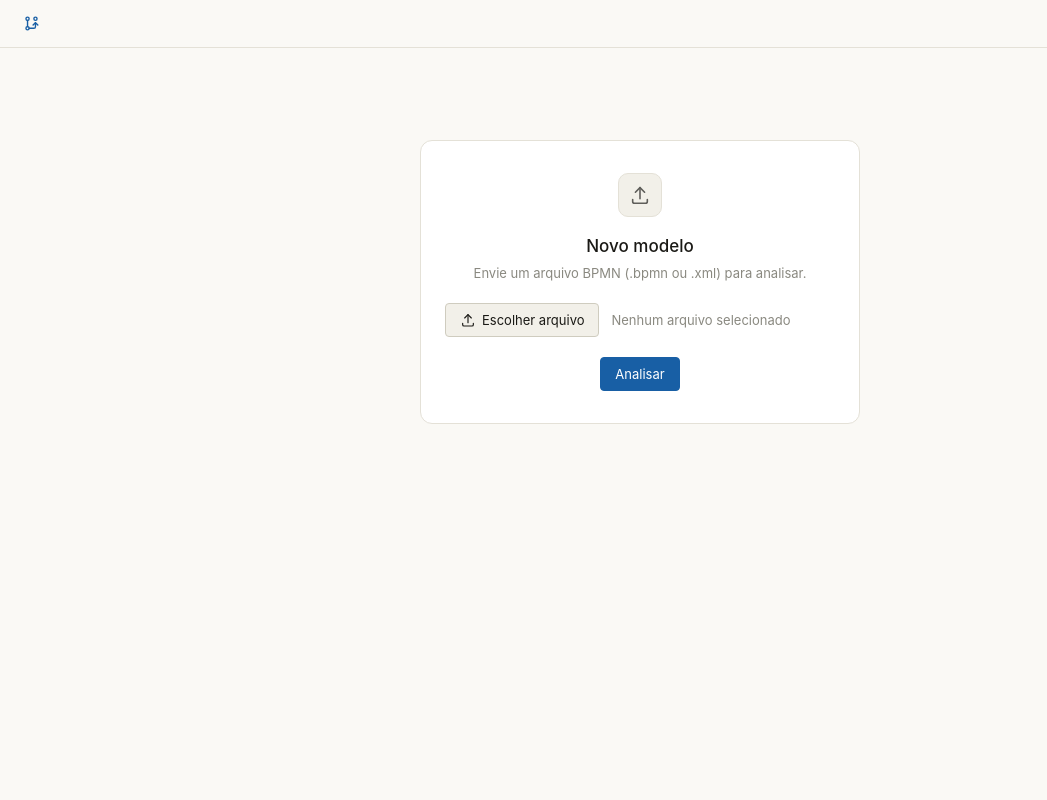
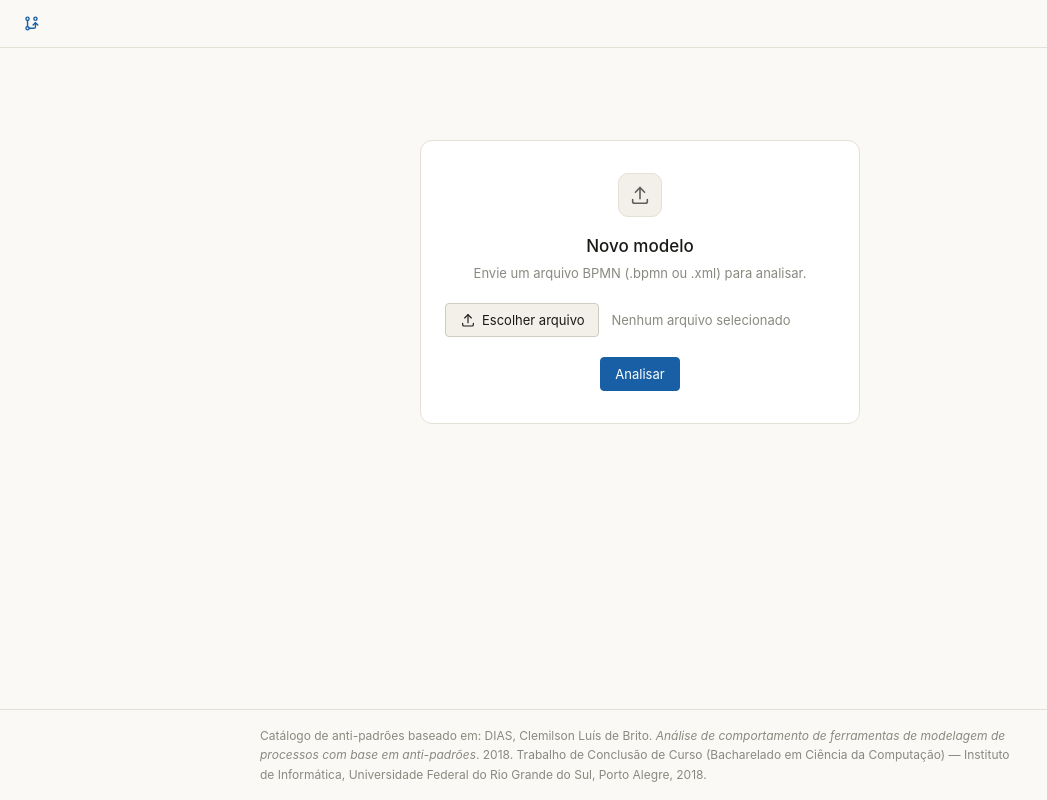
Before and after one commit to nicolasddr/BPModelDebt, a Next.js app: page / in a window 1280 px wide. Shown: the whole page, without its empty margins (0-1047 px from the left). Built offline with nearby package versions, Linux system fonts and the light colour scheme.

Commit message:
referência anti padrões nas telas

```diff
--- a/app/page.tsx
+++ b/app/page.tsx
@@ -1,4 +1,5 @@
 import { Analyzer } from "@/components/Analyzer";
+import { Footer } from "@/components/Footer";
 import { Topbar } from "@/components/Topbar";
 
 export default function Home() {
@@ -8,6 +9,7 @@ export default function Home() {
       <main className="mx-auto w-full max-w-[760px] px-[22px] pt-7 pb-[60px]">
         <Analyzer />
       </main>
+      <Footer />
     </>
   );
 }
--- /dev/null
+++ b/components/Footer.tsx
@@ -0,0 +1,16 @@
+export function Footer() {
+  return (
+    <footer className="mt-auto border-t border-border px-[22px] py-4">
+      <p className="mx-auto w-full max-w-[760px] text-xs leading-relaxed text-ink-3">
+        Catálogo de anti-padrões baseado em: DIAS, Clemilson Luís de Brito.{" "}
+        <cite className="italic">
+          Análise de comportamento de ferramentas de modelagem de processos com
+          base em anti-padrões
+        </cite>
+        . 2018. Trabalho de Conclusão de Curso (Bacharelado em Ciência da
+        Computação) — Instituto de Informática, Universidade Federal do Rio
+        Grande do Sul, Porto Alegre, 2018.
+      </p>
+    </footer>
+  );
+}
```
